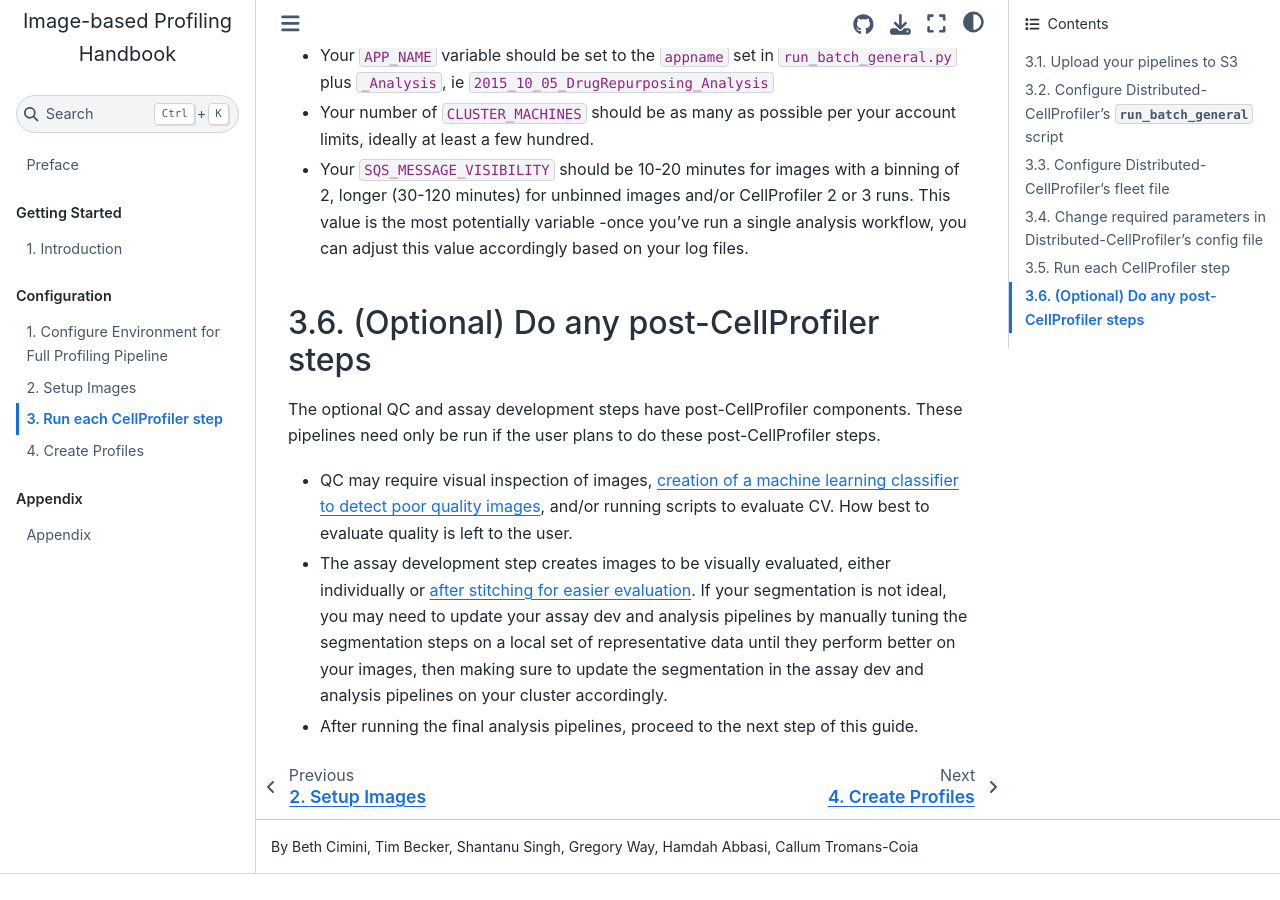
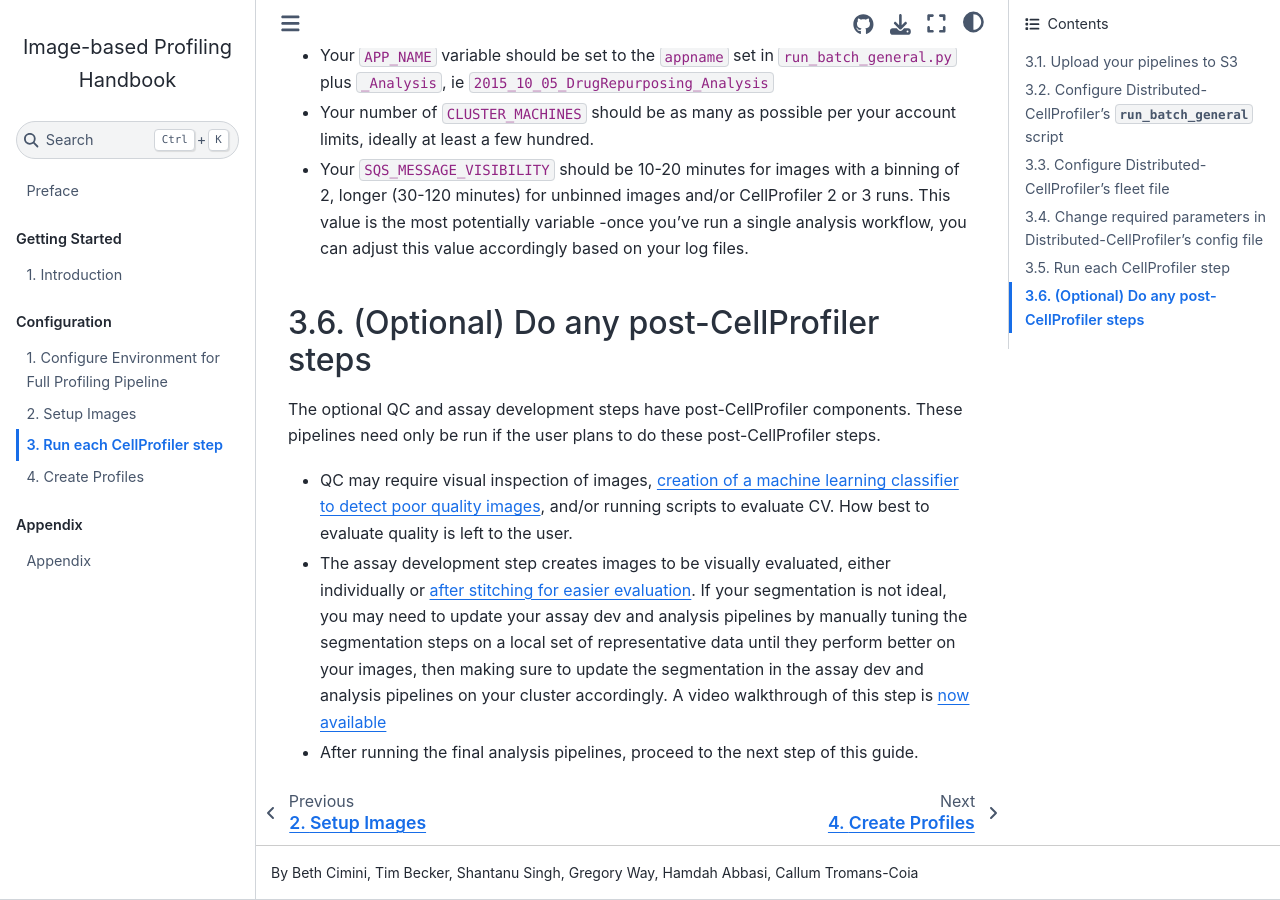
Before and after one commit to cytomining/profiling-handbook, a Jupyter Book: the page built from 04-run-cellprofiler.md, in a window 1280 px wide and 900 px high, scrolled down 3904 px. Built offline with Jupyter Book 1.0.4 settings and Sphinx 7.4.7 and the Sphinx Book theme 1.1.4, drawn with Linux system fonts in a browser that asks for light colours; before the commit the page ends 4778 px from its top, so only the background shows below that.

Commit message:
Add link to AE/DB assay dev episode

```diff
--- a/04-run-cellprofiler.md
+++ b/04-run-cellprofiler.md
@@ -101,5 +101,5 @@ In general, as long as you are running inside a tmux session and it isn't killed
 The optional QC and assay development steps have post-CellProfiler components. These pipelines need only be run if the user plans to do these post-CellProfiler steps.
 
 - QC may require visual inspection of images, [creation of a machine learning classifier to detect poor quality images](https://github.com/CellProfiler/tutorials/tree/master/QualityControl), and/or running scripts to evaluate CV. How best to evaluate quality is left to the user.
-- The assay development step creates images to be visually evaluated, either individually or [after stitching for easier evaluation](https://currentprotocols.onlinelibrary.wiley.com/doi/full/10.1002/cpz1.89). If your segmentation is not ideal, you may need to update your assay dev and analysis pipelines by manually tuning the segmentation steps on a local set of representative data until they perform better on your images, then making sure to update the segmentation in the assay dev and analysis pipelines on your cluster accordingly.
+- The assay development step creates images to be visually evaluated, either individually or [after stitching for easier evaluation](https://currentprotocols.onlinelibrary.wiley.com/doi/full/10.1002/cpz1.89). If your segmentation is not ideal, you may need to update your assay dev and analysis pipelines by manually tuning the segmentation steps on a local set of representative data until they perform better on your images, then making sure to update the segmentation in the assay dev and analysis pipelines on your cluster accordingly. A video walkthrough of this step is [now available](https://youtu.be/5pAcdd_Nn00)
 - After running the final analysis pipelines, proceed to the next step of this guide.
```
